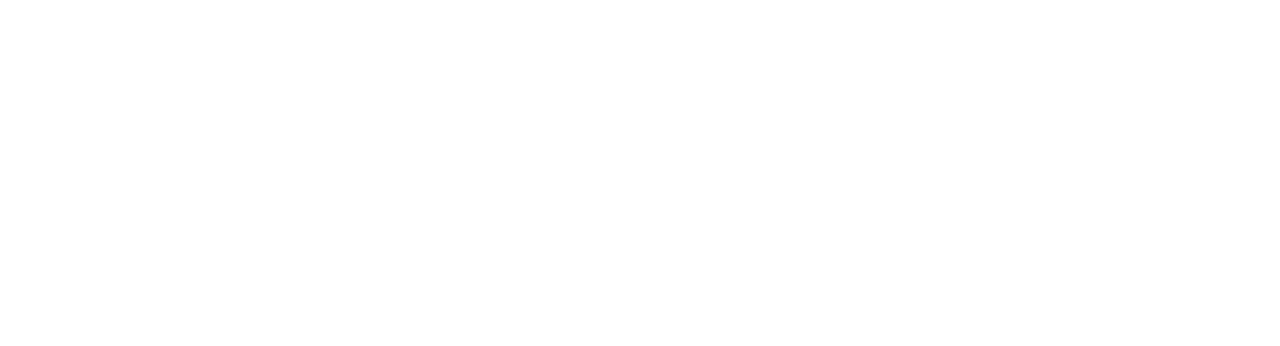
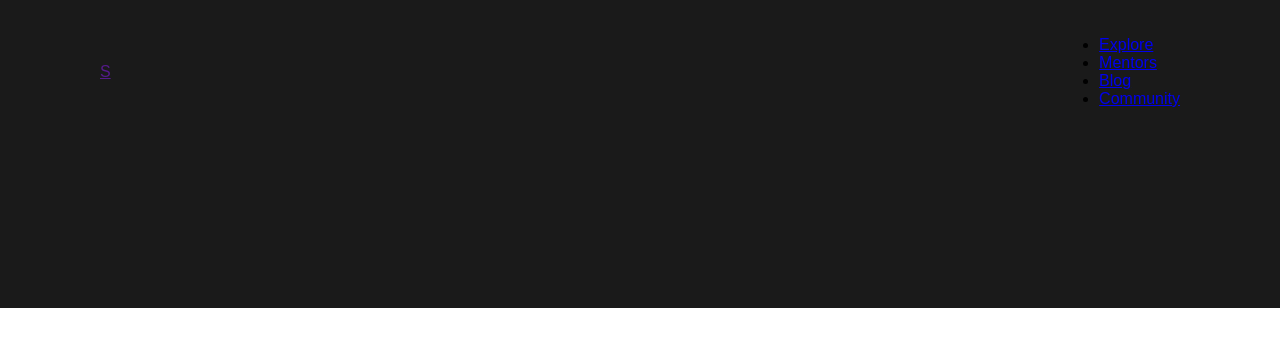
Before and after one commit to Vova023/Site-v, a plain HTML site: page index.html in a window 1280 px wide. Drawn offline with Linux system fonts and the light colour scheme.

Commit message:
change body

```diff
--- a/index.html
+++ b/index.html
@@ -4,8 +4,29 @@
     <meta charset="UTF-8">
     <meta name="viewport" content="width=device-width, initial-scale=1.0">
     <title>Documen</title>
+    <link rel="stylesheet" href="style.css">
 </head>
 <body>
-
+    <header class="header">
+        <div class="container">
+            <nav class="navigation">
+                <a href="" class="logo">S</a>
+                <ul class="navigation-holder">
+                    <li class="nav-links">
+                        <a href="#">Explore</a>
+                    </li>
+                    <li class="nav-links">
+                        <a href="#">Mentors</a>
+                    </li>
+                    <li class="nav-links">
+                        <a href="#">Blog</a>
+                    </li>
+                    <li class="nav-links">
+                        <a href="#">Community</a>
+                    </li>
+                </ul>
+            </nav>
+        </div>
+    </header>
 </body>
 </html>
--- /dev/null
+++ b/style.css
@@ -0,0 +1,20 @@
+* {
+    box-sizing: border-box;
+    margin: 0;
+    font-family: Arial, Helvetica, sans-serif;
+}
+.container {
+    max-width: 1080px;
+    margin: 0 auto;
+}
+
+.header {
+    background-color: #1a1a1a;
+    padding-top: 36px;
+    padding-bottom: 200px;
+}
+.navigation {
+    display: flex;
+    justify-content: space-between;
+    align-items: center;
+}
```
